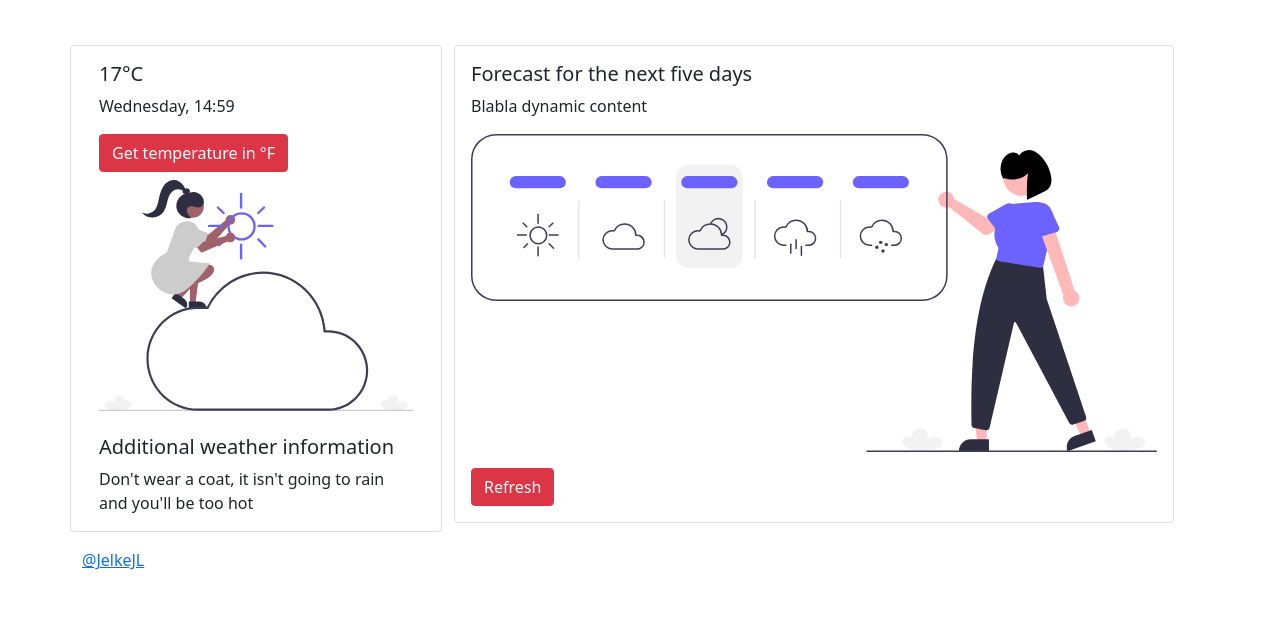
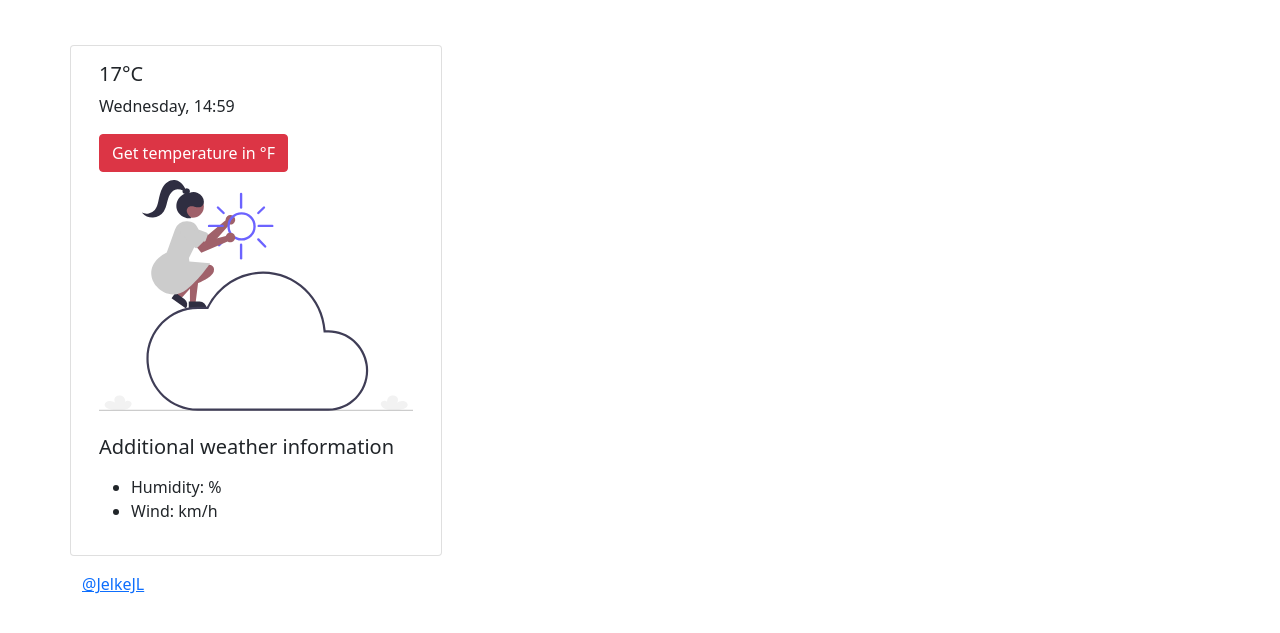
Before and after one commit to JelkeJL/SheCodes-weather, a website built with Parcel: page index.html in a window 1280 px wide. Shown: the part 145-778 px from the top of the page. Built offline with nearby package versions, Linux system fonts and the light colour scheme; no server answers.

Commit message:
hide forecast next week card

```diff
--- a/index.html
+++ b/index.html
@@ -40,9 +40,15 @@
             <a href="#" class="btn btn-danger" id="convert">Get temperature in °F</a>
             <img src="images/weather_img.svg" class="card-img-top pt-2 pb-2" alt="temp weather app image">
             <h5 class="card-title pt-3" id="information">Additional weather information</h5>
-            <p class="card-text">Don't wear a coat, it isn't going to rain and you'll be too hot</p>
+            <p class="card-text">
+              <ul>
+                <li>Humidity: <span id="humidity"></span>%</li>
+                <li>Wind: <span id="wind"></span> km/h</li>
+              </ul>
+            </p>
           </div>
         </div>
+        <!--
         <div class="forecast_graph col-8">
             <div class="card">
                 <div class="card-body">
@@ -54,6 +60,7 @@
                 </div>
               </div>
         </div>
+      -->
       </div>
       <div class="row pt-3">
         <div class="col-12">
```
